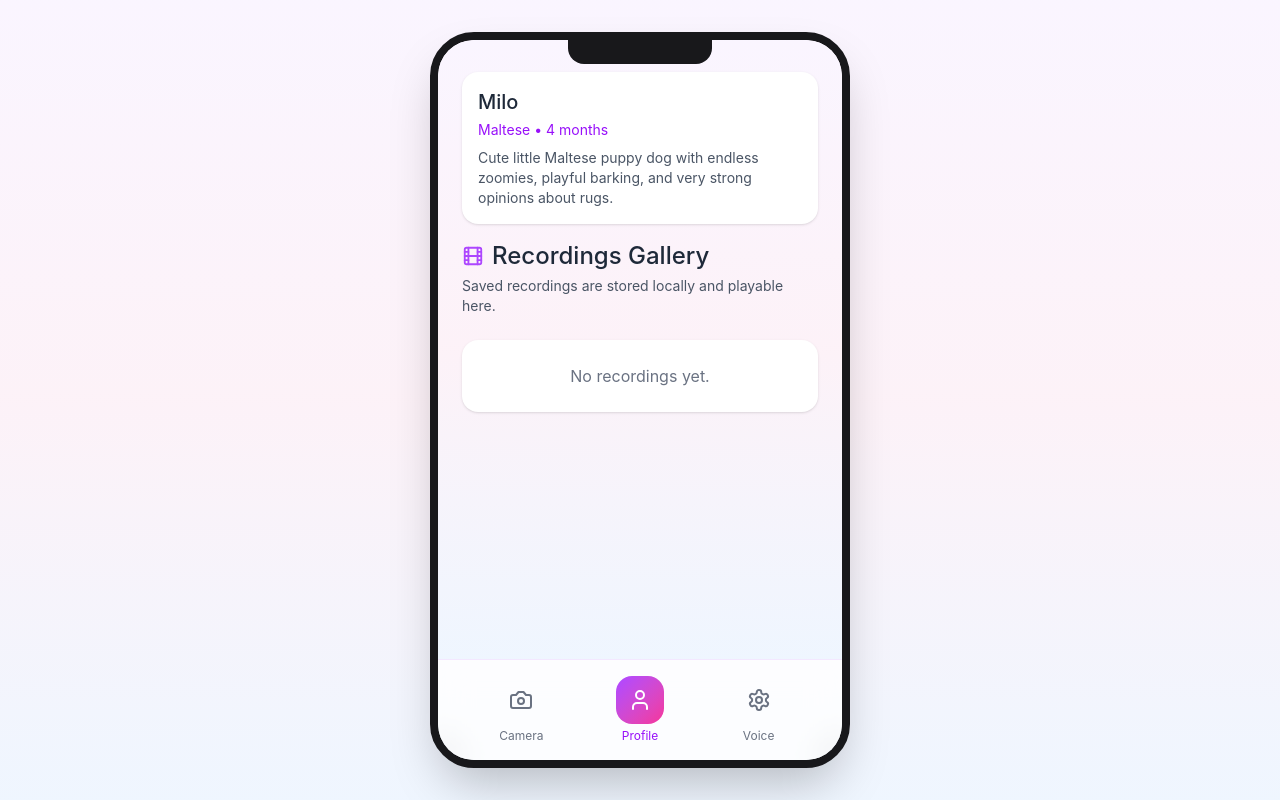
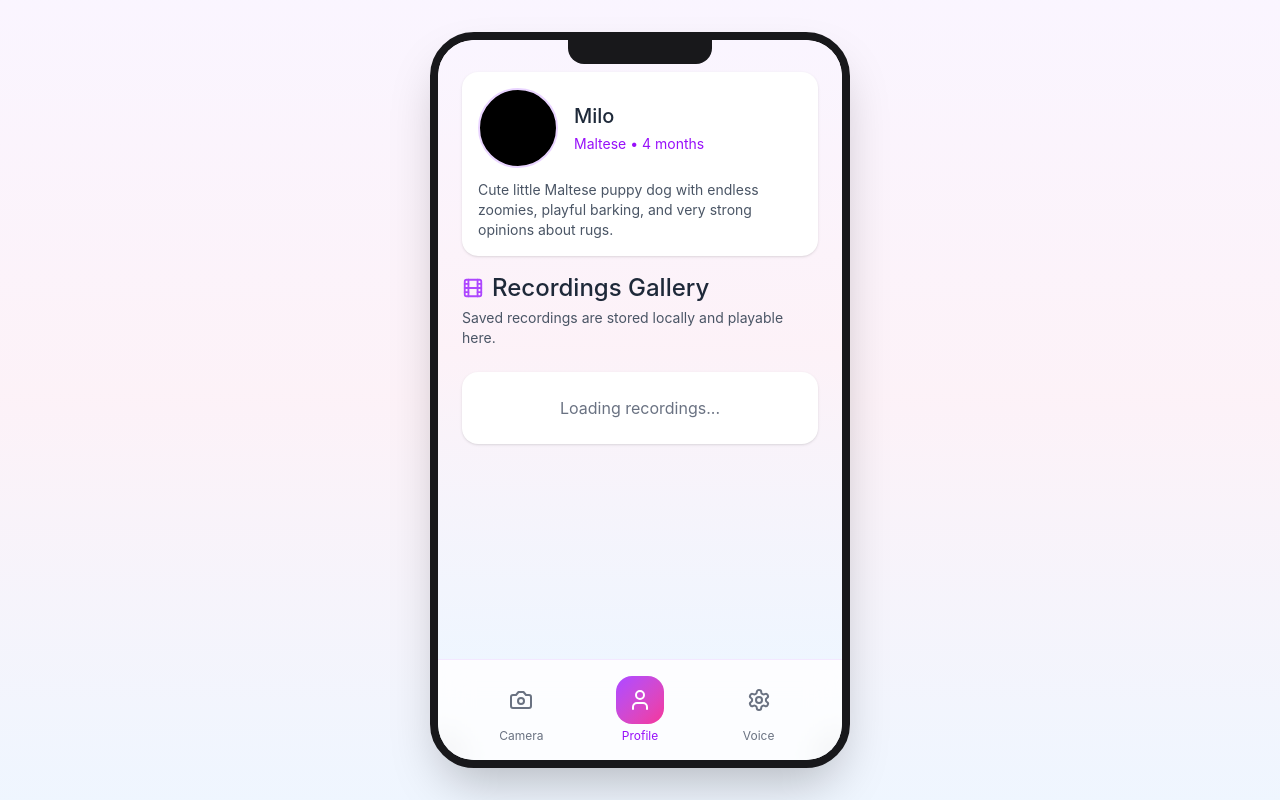
Before and after one commit to knapejar/PetSpeak, a React (Vite) app: page /profile in a window 1280 px wide. Built offline with nearby package versions, Linux system fonts and the light colour scheme; grey boxes are pictures that could not be loaded.

Commit message:
Add visible dog profile avatar on profile screen

```diff
--- a/src/app/components/ProfileScreen.tsx
+++ b/src/app/components/ProfileScreen.tsx
@@ -79,9 +79,24 @@ export function ProfileScreen() {
           className="mb-6"
         >
           <div className="bg-white rounded-2xl p-4 shadow-sm mb-4">
-            <h2 className="text-xl text-gray-800">{dogProfile.name}</h2>
-            <p className="text-sm text-purple-600 mt-1">{dogProfile.breed} • {dogProfile.age}</p>
-            <p className="text-sm text-gray-600 mt-2">{dogProfile.bio}</p>
+            <div className="flex items-center gap-4">
+              <video
+                src="/main.mp4"
+                autoPlay
+                loop
+                muted
+                defaultMuted
+                playsInline
+                className="w-20 h-20 rounded-full object-cover border-2 border-purple-200 bg-black"
+              />
+              <div>
+                <h2 className="text-xl text-gray-800">{dogProfile.name}</h2>
+                <p className="text-sm text-purple-600 mt-1">
+                  {dogProfile.breed} • {dogProfile.age}
+                </p>
+              </div>
+            </div>
+            <p className="text-sm text-gray-600 mt-3">{dogProfile.bio}</p>
           </div>
 
           <h1 className="text-2xl text-gray-800 flex items-center gap-2">
```
